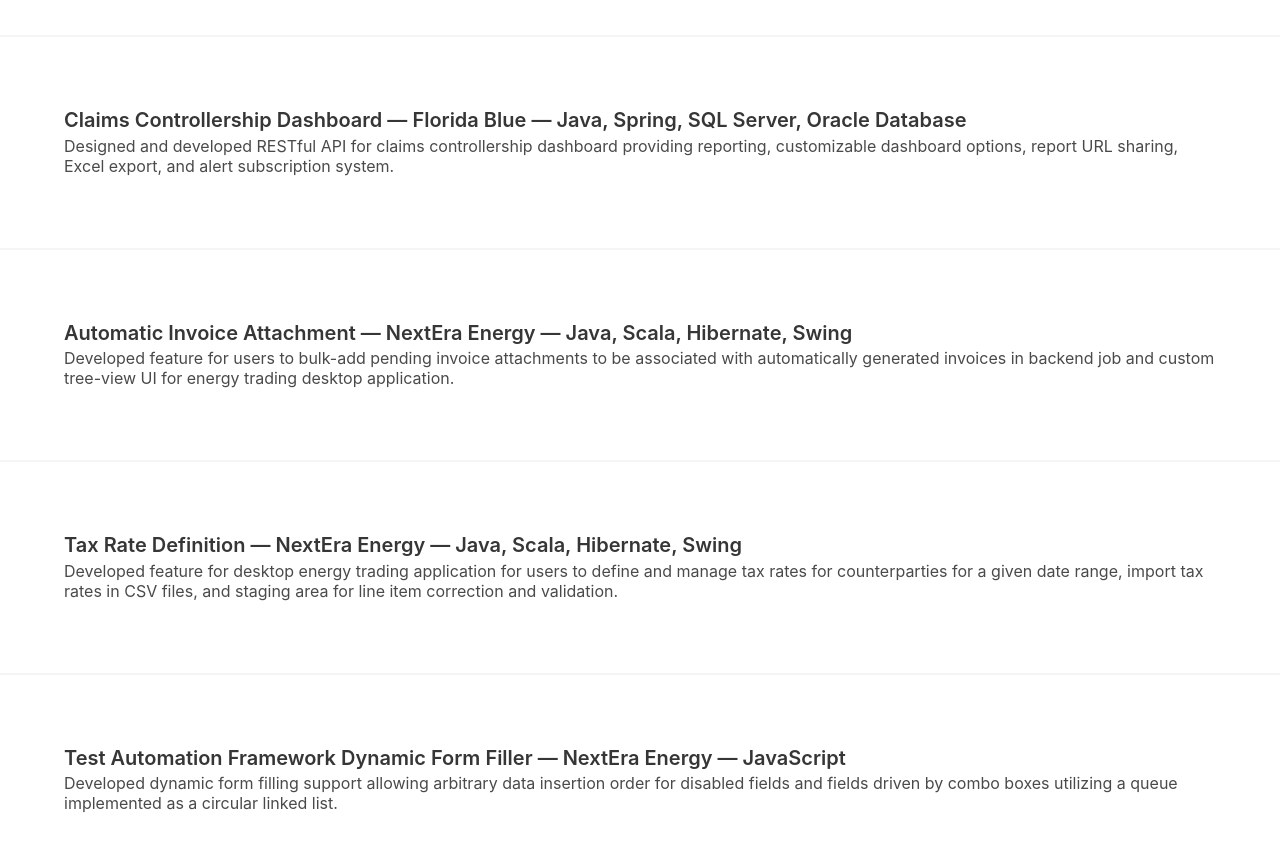
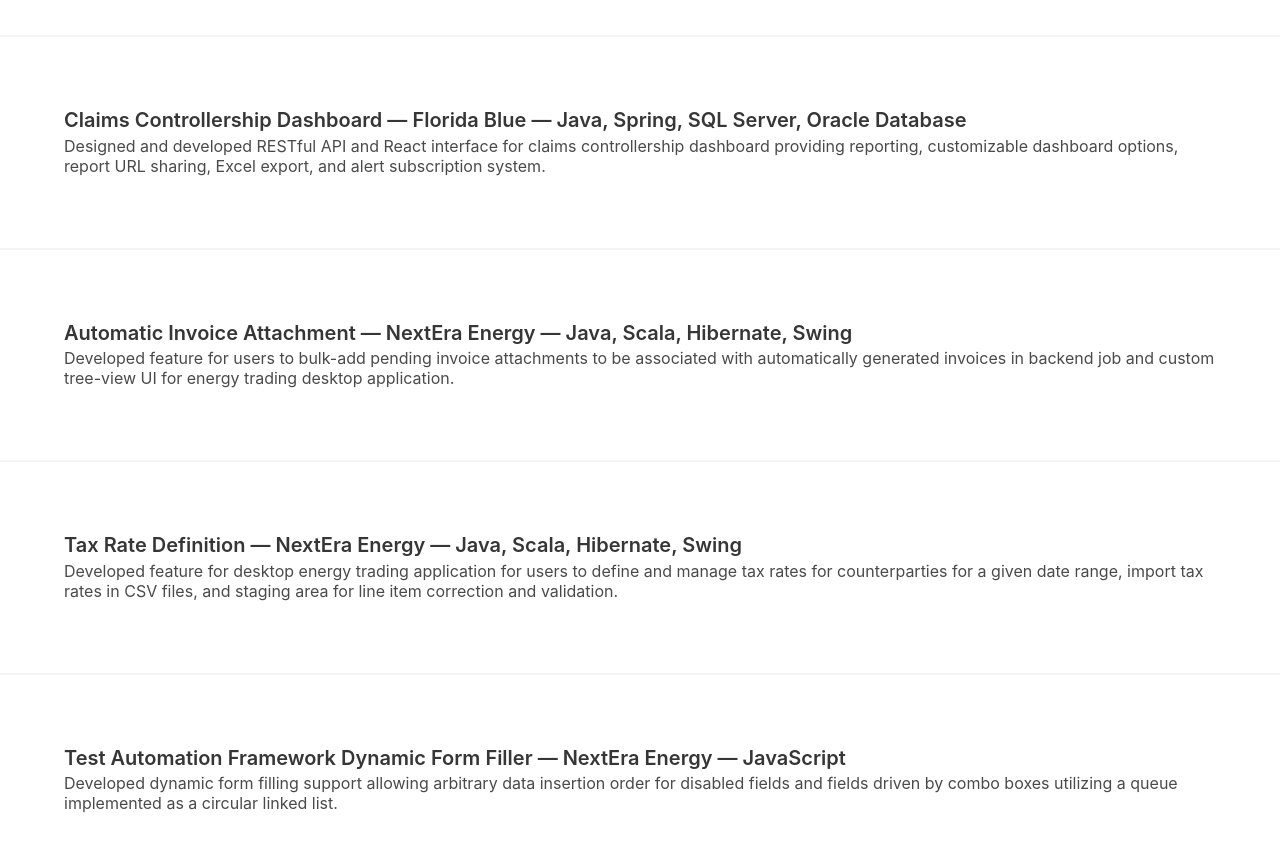
Before and after one commit to postsneakernet/postsneakernet.github.io, a plain HTML site: page index.html in a window 1280 px wide. Shown: the part 6840-7690 px from the top of the page. Drawn offline with nearby package versions, Linux system fonts and the light colour scheme.

Commit message:
Update index.html

```diff
--- a/index.html
+++ b/index.html
@@ -417,7 +417,7 @@
           Claims Controllership Dashboard — Florida Blue — Java, Spring, SQL Server, Oracle Database
         </h1>
         <p class="subtitle is-6">
-          Designed and developed RESTful API for claims controllership dashboard providing reporting, customizable dashboard options, report URL sharing, Excel export, and alert subscription system.
+          Designed and developed RESTful API and React interface for claims controllership dashboard providing reporting, customizable dashboard options, report URL sharing, Excel export, and alert subscription system.
         </p>
       </div>
     </section>
```
